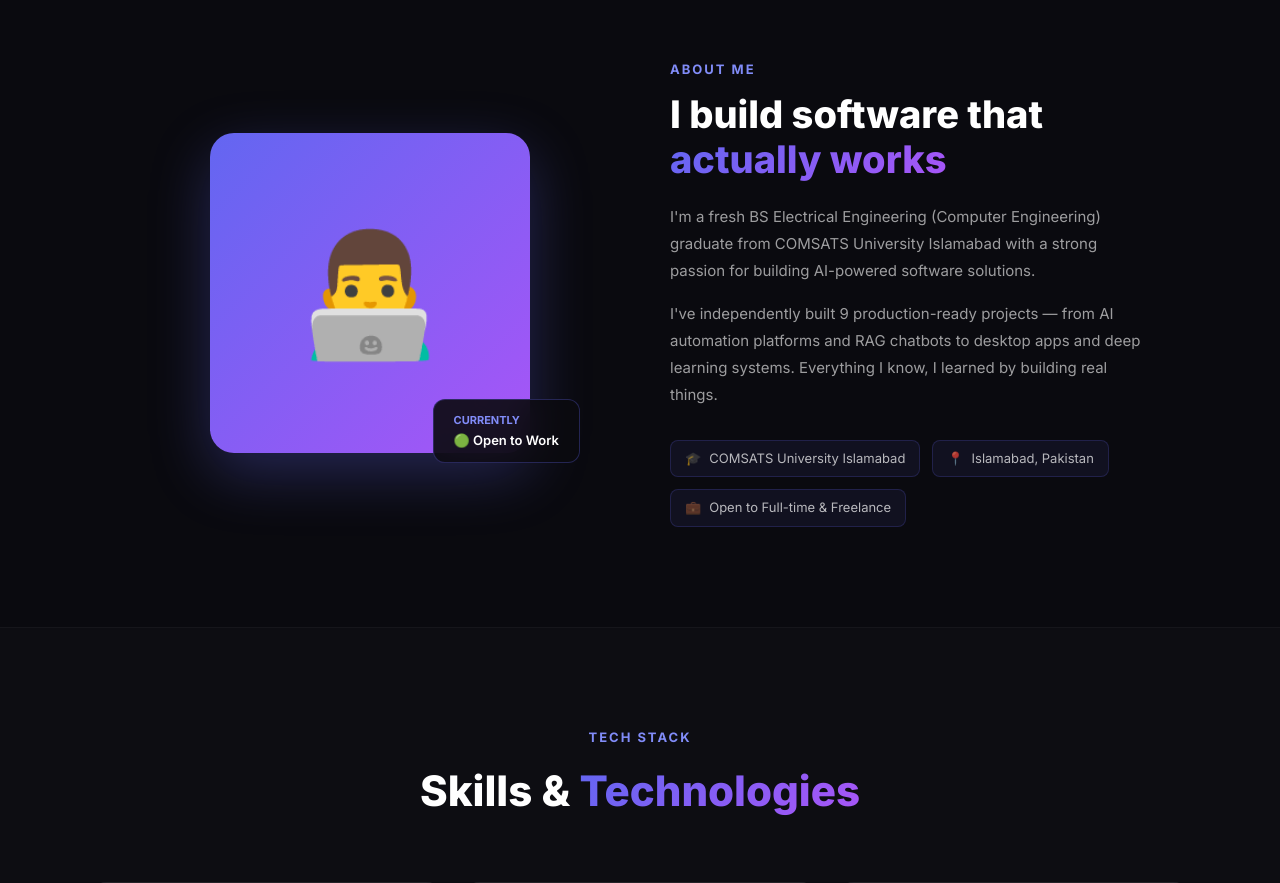
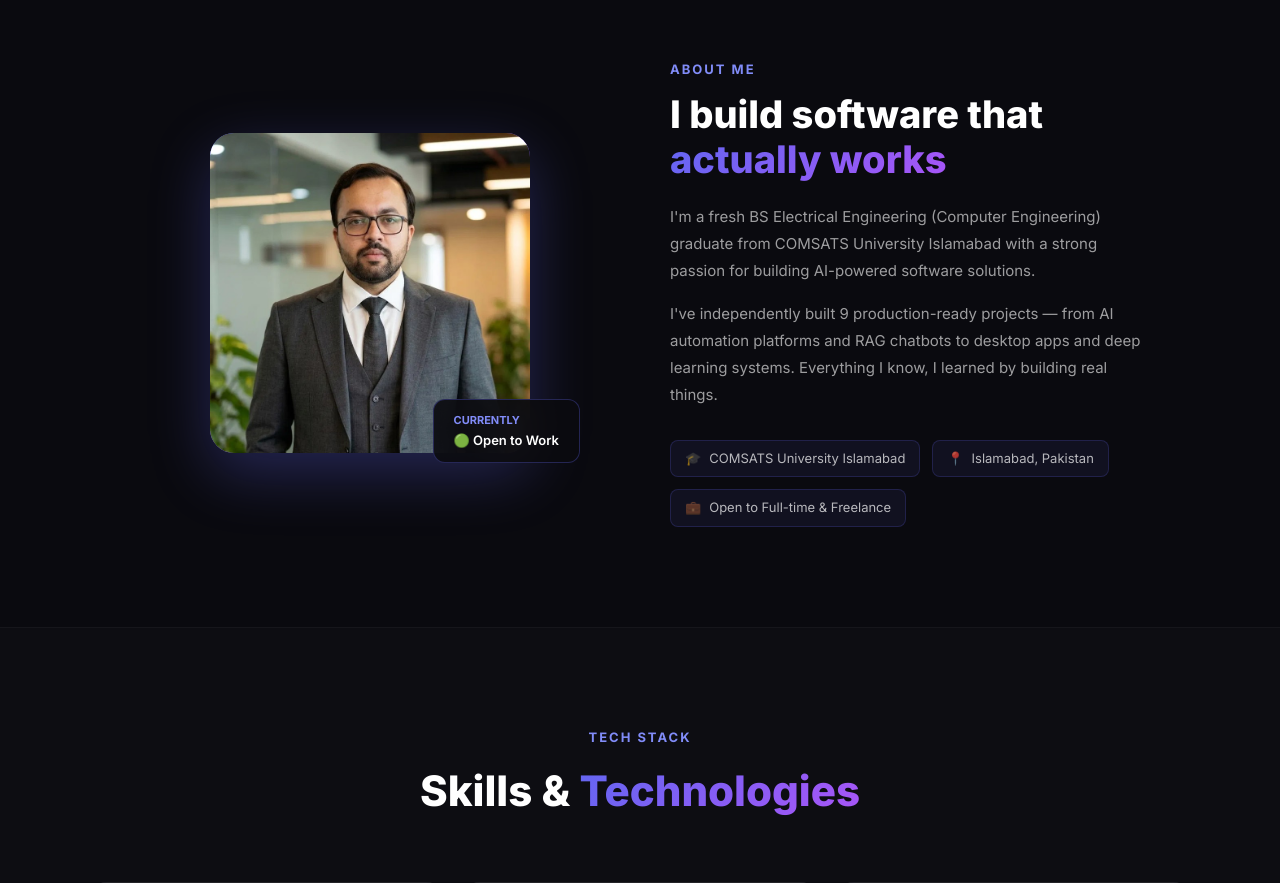
Before and after one commit to abdu2256/portfolio, a React (Create React App) app: page / in a window 1280 px wide. Shown: the part 840-1723 px from the top of the page. Built offline with nearby package versions, Linux system fonts and the light colour scheme.

Commit message:
add profile photo

```diff
--- a/src/components/About.js
+++ b/src/components/About.js
@@ -10,11 +10,20 @@ export default function About() {
             borderRadius: '24px',
             background: 'linear-gradient(135deg, #6366f1, #a855f7)',
             display: 'flex', alignItems: 'center',
-            justifyContent: 'center', fontSize: '120px',
+            justifyContent: 'center',
             boxShadow: '0 20px 60px rgba(99,102,241,0.3)',
-            margin: '0 auto'
+            margin: '0 auto',
+            overflow: 'hidden'
           }}>
-            👨‍💻
+            <img
+              src="/profile.jpg"
+              alt="Abdullah Basit"
+              style={{
+                width: '100%',
+                height: '100%',
+                objectFit: 'cover'
+              }}
+            />
           </div>
           {/* Floating badge */}
           <div style={{
```
Also changed, not shown: public/profile.jpg (added).
